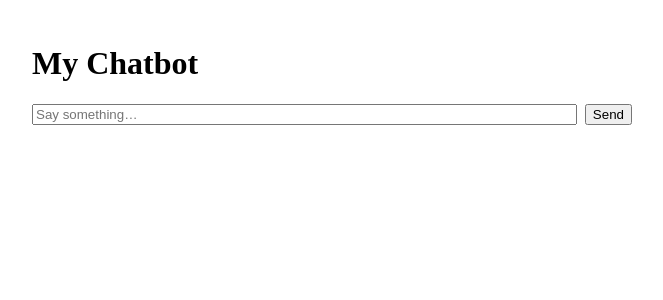
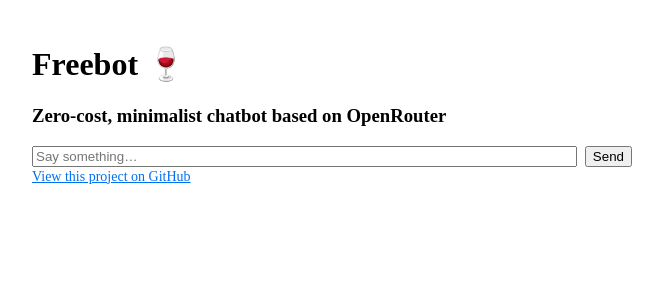
Before and after one commit to th86/freebot, a Next.js app: page / in a window 1280 px wide. Shown: the top 300 px of the page, without its empty margins (308-971 px from the left). Built offline with nearby package versions, Linux system fonts and the light colour scheme.

Commit message:
Update page.tsx

```diff
--- a/app/page.tsx
+++ b/app/page.tsx
@@ -41,8 +41,8 @@
 
   return (
     <main style={{ padding: 24, maxWidth: 600, margin: "0 auto" }}>
-      <h1>My Chatbot</h1>
-
+      <h1>Freebot 🍷</h1>
+      <h3>Zero-cost, minimalist chatbot based on OpenRouter</h3>
       <div style={{ marginBottom: 16 }}>
         {messages.map((m) => (
           <div key={m.id} style={{ marginBottom: 8 }}>
@@ -62,7 +62,14 @@
           {status === "loading" ? "Sending..." : "Send"}
         </button>
       </form>
-
+      <a
+        href="https://github.com/th86/freebot/"
+        target="_blank"
+        rel="noopener noreferrer"
+        style={{ marginTop: 8, fontSize: 14, color: "#0070f3" }}
+        >
+        View this project on GitHub
+      </a>
       {status === "error" && <p style={{ color: "red" }}>Something went wrong.</p>}
     </main>
   );
```
